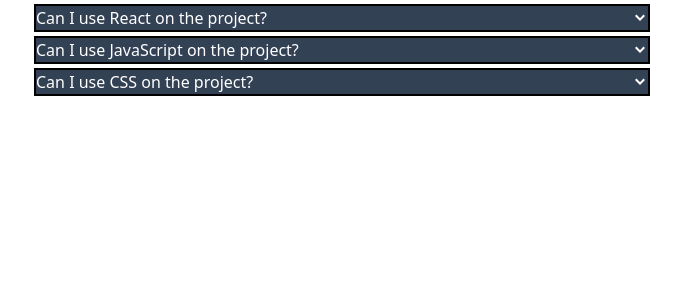
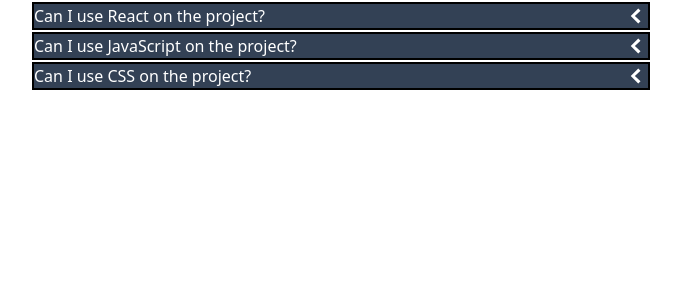
Before and after one commit to BehkoVasilev/comps, a React (Create React App) app: page / in a window 1280 px wide. Shown: the top 300 px of the page, without its empty margins (10-691 px from the left). Built offline with nearby package versions, Linux system fonts and the light colour scheme.

Commit message:
fix a bug
this bug can only happen if there is a large React application with many states

```diff
--- a/src/components/Accordion.js
+++ b/src/components/Accordion.js
@@ -1,5 +1,5 @@
 import { useState } from "react";
-import { GoChevronDown, GoChevronUp } from "react-icons/go";
+import { GoChevronDown, GoChevronLeft } from "react-icons/go";
 
 function Accordion({
     items
@@ -7,20 +7,29 @@
     const [expandedIndex, setExpandedInex] = useState(null);
 
     const handleClick = (inx) => {
-        if (inx === expandedIndex) {
-            return setExpandedInex(null)
-        }
-        setExpandedInex(inx);
+        //Functional version: use if NEW value depends on OLD
+        setExpandedInex(current => {
+            console.log(current);
+            if (inx === current) {
+                return null
+            } else {
+                return inx
+            }
+        })
+        // if (inx === expandedIndex) {
+        //     setExpandedInex(null)
+        // } else {
+        //     setExpandedInex(inx);
+        // }
     };
 
     const renderItems = items.map((item, index) => {
         const isExpanded = index === expandedIndex;
 
-        const icon = <span>{isExpanded ? <GoChevronUp /> : <GoChevronDown />}</span>
-        console.log(icon);
+        const icon = <span className="text-2xl">{isExpanded ? <GoChevronDown /> : <GoChevronLeft />}</span>
         return (
-            <dir className='m-1' key={item.id}>
-                <div onClick={() => handleClick(index)} className="w-1/2 justify-between flex items-center border-2 border-black bg-slate-700 text-white">
+            <dir className='m-0.5' key={item.id}>
+                <div onClick={() => handleClick(index)} className="w-1/2 justify-between flex items-center border-2 border-black bg-slate-700 text-white cursor-pointer">
                     {item.label}
                     {icon}
                 </div>
```
